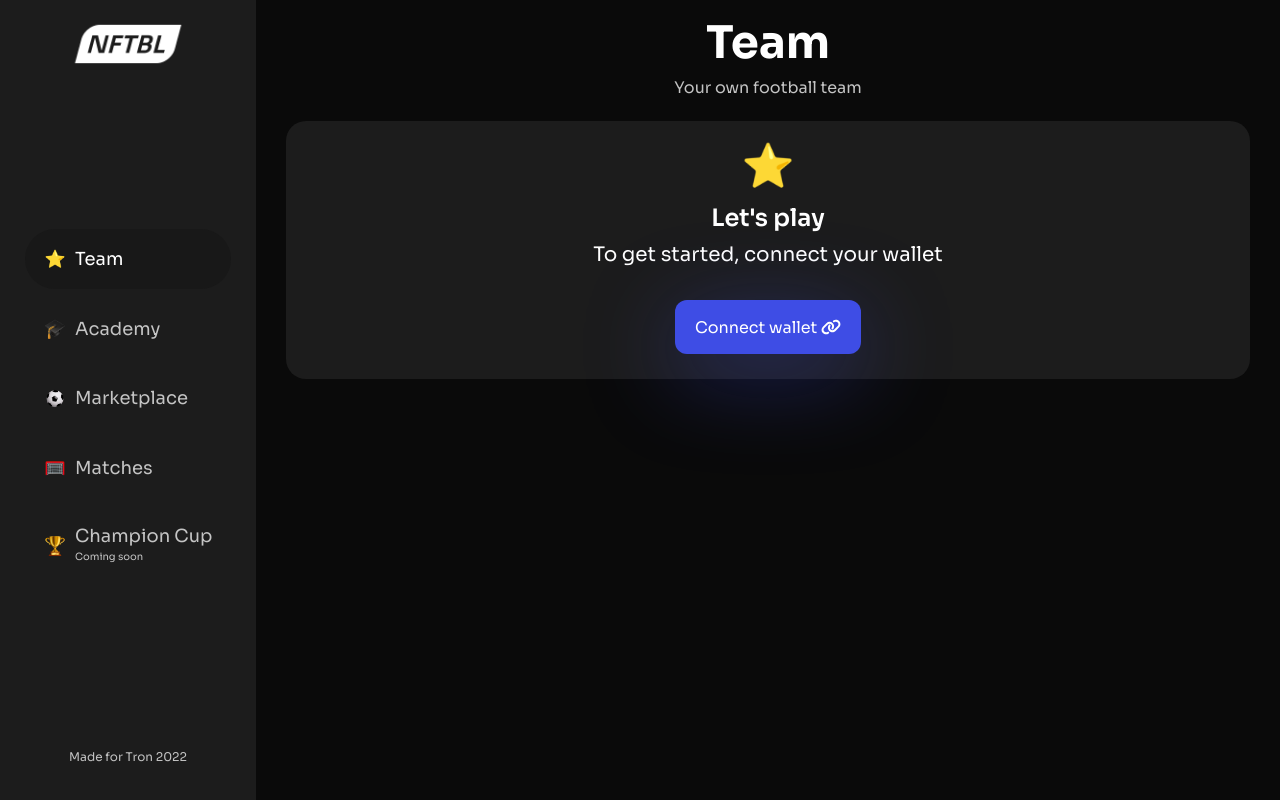
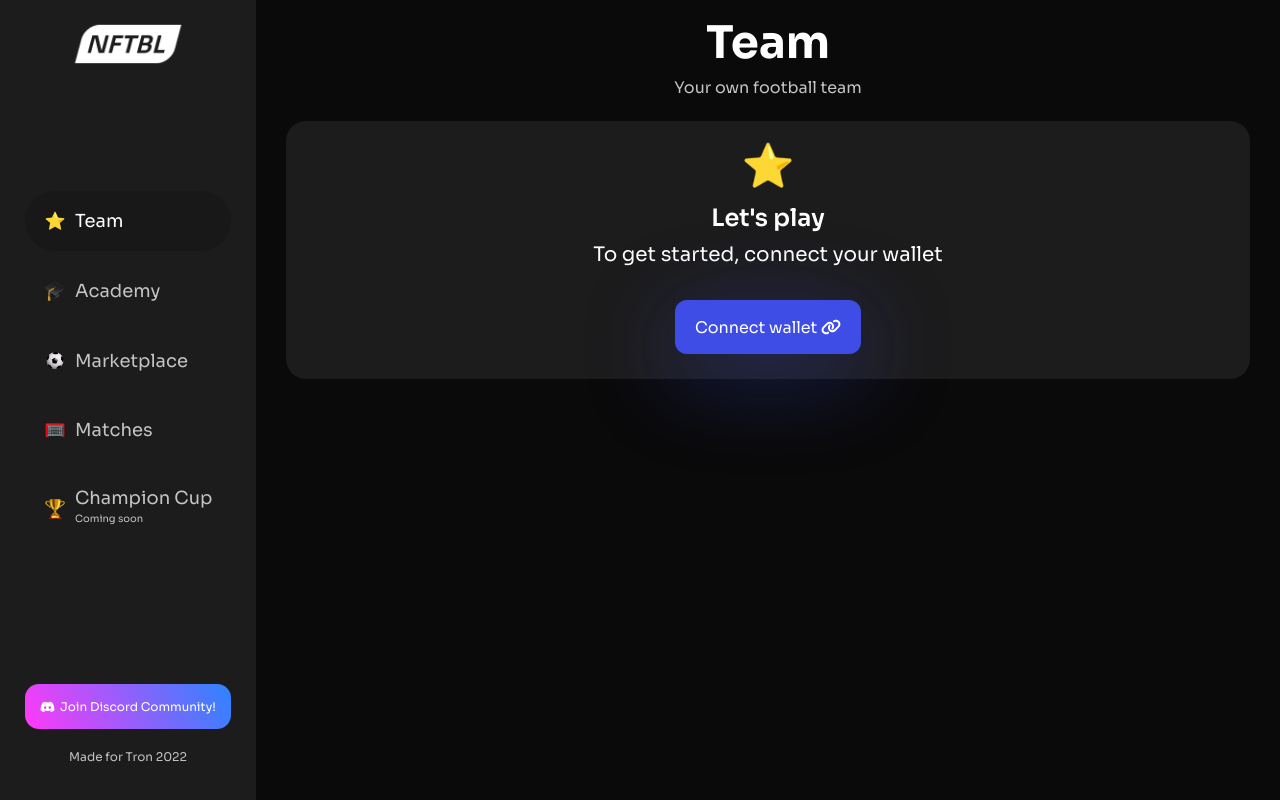
Before and after one commit to mike-petrov/nftbl-game, a React (Create React App) app in the folder web/: page / in a window 1280 px wide. Built offline with nearby package versions, Linux system fonts and the light colour scheme.

Commit message:
Add discord block
Signed-off-by: Mike Petrov <mis5116@yandex.ru>

```diff
--- a/web/src/App.css
+++ b/web/src/App.css
@@ -271,6 +271,21 @@ select {
 .sidebar_block_bottom img {
     width: 50px;
     margin: 10px auto;
+}
+
+.discord_block {
+    display: block;
+    font-size: 12px;
+    color: #fff;
+    background: #00bea8;
+    background: linear-gradient(63deg, #ff39f8, #2c84ff);
+    border-radius: 14px;
+    padding: 15px;
+    margin: 10px 5px 20px;
+}
+
+.discord_block svg {
+    margin-right: 5px;
 }
 
 .stat_block {
--- a/web/src/App.jsx
+++ b/web/src/App.jsx
@@ -21,6 +21,9 @@ import {
 import {
     faHeart,
 } from '@fortawesome/free-regular-svg-icons';
+import {
+    faDiscord,
+} from '@fortawesome/free-brands-svg-icons';
 import Players from './players.jsx';
 import './App.css';
 
@@ -32,6 +35,7 @@ library.add(
   faLink,
   faCheck,
   faRotate,
+  faDiscord,
 );
 
 // const TronWeb = require('tronweb');
@@ -341,6 +345,9 @@ const App = () => {
           </Link>
         </div>
         <div className="sidebar_block sidebar_block_bottom">
+          <a className="discord_block" href="https://discord.com/invite/#" target="_blank" rel="noopener noreferrer">
+            <FontAwesomeIcon icon={['fab', 'discord']} />Join Discord Community!
+          </a>
           <div className="subtitle" style={{ fontSize: 12 }}>Made for Tron 2022</div>
         </div>
       </div>
```
